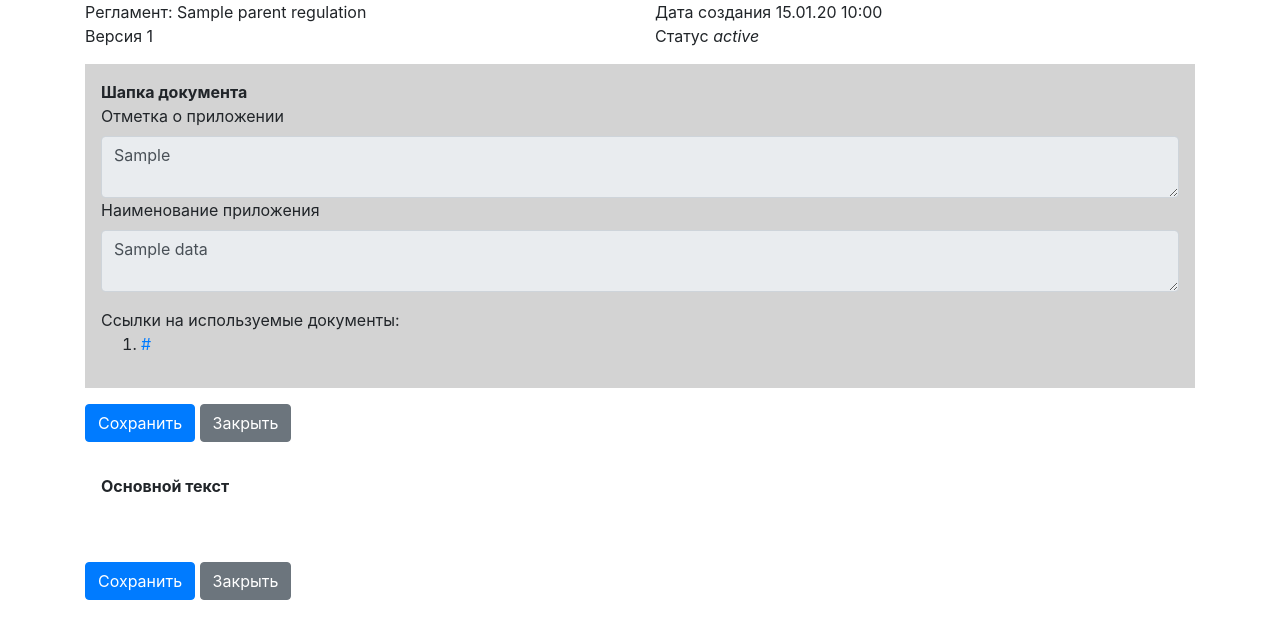
After one commit to romakir/kanbala, a Flask app: template app/templates/main/regulation_comments.html in a window 1280 px wide. The commit adds this page. Shown: the top 639 px of the page. Run offline with Flask 2, Linux system fonts and the light colour scheme; the template is opened without the code that fills it: most values are stand-ins (such as "Sample title", 1, 10 or a date in 2020); data that the repository does not hold is empty; some libraries are stand-ins or nearby versions.

Commit message:
Страница комментариев

```diff
--- a/app/templates/main/index.html
+++ b/app/templates/main/index.html
@@ -41,6 +41,7 @@
                                         <li>
                                             <a href="{{ url_for('main.regulation_show', regulation_version_id=version.id) }}">Версия {{ version.version_number }}</a>
                                             <span class="badge badge-dark">{{ version.status }}</span>
+                                            <a href="{{ url_for('main.show_regulation_comment_mode', regulation_version_id=version.id) }}">В режиме комментирования</a>
                                         </li>
                                     {% endfor %}
                                 </ul>
--- /dev/null
+++ b/app/templates/main/regulation_comments.html
@@ -0,0 +1,153 @@
+{% extends 'base.html' %}
+
+{% block content %}
+    <div class="container">
+        <div class="row">
+            <div class="col">
+                <p class="m-0">Регламент: {{ regulation_version.parent_regulation().short_name }}
+{#                    <a class="btn btn-link" data-toggle="collapse" href="#collapseRenameRegulation" role="button" aria-expanded="false" aria-controls="collapseRenameRegulation">#}
+{#                        Переименовать#}
+{#                    </a>#}
+                </p>
+                <div class="collapse" id="collapseRenameRegulation">
+{#                    <div class="card card-body">#}
+{#                        <p class="">Переименовать</p>#}
+{#                        <form class="form-inline p-0" action="" method="post">#}
+{#                            {{ rename_regulation_form.hidden_tag() }}#}
+{##}
+{#                            {{ rename_regulation_form.name() }}#}
+{#                            {{ rename_regulation_form.rename() }}#}
+{#                        </form>#}
+{#                    </div>#}
+                </div>
+                <p>Версия {{ regulation_version.version_number }}</p>
+            </div>
+            <div class="col">
+                <p class="m-0">Дата создания {{ regulation_version.created.strftime('%d.%m.%y %H:%M') }}</p>
+                <p>Статус <em>{{ regulation_version.status }}</em></p>
+            </div>
+        </div>
+{#            <form class="form-inline text-right m-3" action="" method="post">#}
+{#                {{ add_document_link.hidden_tag() }}#}
+{##}
+{#                {{ add_document_link.link.label(class='mr-3') }}#}
+{#                {{ add_document_link.link() }}#}
+{#                {{ add_document_link.add() }}#}
+{#            </form>#}
+        <div class="row">
+            <form class="col" method="POST" action='/save_regulation_{{ regulation_version.id }}' id='editor'>
+                <div class="form-group" id='headers'>
+                    <div id='hdrs' class="p-3" style="background: lightgray">
+                        <b>Шапка документа</b>
+                        <div class="">
+                            <label for='header_application'>Отметка о приложении</label>
+                            <textarea readonly class='form-control' name='header_application' id='header_application'>{{ data['header_application'] }}</textarea>
+                        </div>
+                        <div>
+                            <label for='header_name'>Наименование приложения</label>
+                            <textarea readonly class='form-control' name='header_name'  id='header_name'>{{ data['header_name'] }}</textarea>
+                            <p class="mb-0 mt-3">Ссылки на используемые документы:</p>
+                            <ol>
+                                {% for doc in regulation_base_documents %}
+                                    <li><a href="{{ doc.link }}" target="_blank">{{ doc.link }}</a></li>
+                                {% endfor %}
+                            </ol>
+{#                            <label for='header_base_doc'>На основании нормативно-правовых актов (вставьте ссылку, нажмите Enter)</label>#}
+{#                            <textarea rows="1" class='form-control' name='header_base_doc'  id='header_base_doc' placeholder="Вставьте ссылку, нажмите Enter">{{ data['header_base_doc'] }}</textarea>#}
+                        </div>
+                    </div>
+                    <button class="btn btn-primary mt-3" form="editor" type="submit">Сохранить</button>
+                    <a class="btn btn-secondary mt-3" href="{{ url_for('main.index') }}">Закрыть</a>
+                </div>
+                <div class="p-3 main-text">
+                    <p><b>Основной текст</b></p>
+                    <div class="row p-3">
+{#                        <a href="{{ url_for('main.editor_add_chapter', regulation_version_id=regulation_version.id) }}" class="btn btn-success col-2">Добавить раздел</a>#}
+{#                        <div class="col text-right ml-auto">#}
+{#                            <label  for="file">Подгрузить приложение</label>#}
+{#                            <input  type="file" id="file">#}
+{#                        </div>#}
+                    </div>
+                </div>
+                <button class="btn btn-primary" form="editor" type="submit">Сохранить</button>
+                <a class="btn btn-secondary" href="{{ url_for('main.index') }}">Закрыть</a>
+            </form>
+        </div>
+    </div>
+
+{% endblock %}
+
+{% block scripts %}
+    <script src="https://ajax.googleapis.com/ajax/libs/jquery/3.5.1/jquery.min.js"></script>
+    <script src="https://code.jquery.com/jquery-3.5.1.slim.min.js" integrity="sha384-DfXdz2htPH0lsSSs5nCTpuj/zy4C+OGpamoFVy38MVBnE+IbbVYUew+OrCXaRkfj" crossorigin="anonymous"></script>
+    <script src="https://cdn.jsdelivr.net/npm/popper.js@1.16.0/dist/umd/popper.min.js" integrity="sha384-Q6E9RHvbIyZFJoft+2mJbHaEWldlvI9IOYy5n3zV9zzTtmI3UksdQRVvoxMfooAo" crossorigin="anonymous"></script>
+    <script src="https://stackpath.bootstrapcdn.com/bootstrap/4.5.0/js/bootstrap.min.js" integrity="sha384-OgVRvuATP1z7JjHLkuOU7Xw704+h835Lr+6QL9UvYjZE3Ipu6Tp75j7Bh/kR0JKI" crossorigin="anonymous"></script>
+    <script>
+        {# загрузка текста #}
+        let data = {{ data|safe }};
+        let pattern = /chapter_\d/;
+        let chapters = [];
+        for (let item in data) if (item.match(pattern)) chapters.push({'text': data[item]})
+        let index = 0;
+        for (let chapter in chapters) {
+            index++
+            let main_text_wrapper = $('.main-text')
+            let chapter_wrapper_node = $(`<div class="chapter_${index} accordion" id="accordion_chapter_${index}"></div>`)
+            let accordeon_card = $(`<div class="card"></div>`)
+            chapter_wrapper_node.append(accordeon_card)
+            let card_header = $(`<div class="card-header" id="heading_chapter_${index}"></div>`)
+            accordeon_card.append(card_header)
+            let accordeon_name = $(`<h5 class="mb-0"><button class="btn btn-link" type="button" data-toggle="collapse" data-target="#collapse_chapter_${index}" aria-expanded="true" aria-controls="collapse_chapter_${index}">Раздел ${index} ${chapters[chapter]['text']}</button></h5>`)
+            card_header.append(accordeon_name)
+
+            let collapse_node = $(`<div id="collapse_chapter_${index}" class="collapse show" aria-labelledby="heading_chapter_${index}" data-parent="#accordion_chapter_${index}"></div>`)
+            accordeon_card.append(collapse_node)
+
+            let card_body_node = $(`<div class="card-body"></div>`)
+            collapse_node.append(card_body_node)
+
+
+            let chapter_header_node = $(`<p class="mb-0 mt-2">Раздел ${index}</p>`)
+            let chapter_node = $(`<textarea readonly style="background: white" class="form-control text-left" id=chapter_name_${index} name="chapter_${index}" placeholder="Заголовок раздела">${chapters[chapter]['text']}</textarea>`)
+            {#let add_paragraph_button = $(`<a class="btn btn-secondary ml-3" href="{{ url_for('main.add_paragraph', regulation_version_id=regulation_version.id, chapter_number='') }}${index}">Добавить пункт</a>`)#}
+
+            let paragraph_pattern = new RegExp('paragraph_'+(Number(chapter)+1).toString()+'_\\d')
+            let paragraphs = [];
+            for (let item in data) {
+                if (item.match(paragraph_pattern)) paragraphs.push({'text': data[item]})
+            }
+
+            card_body_node.append(chapter_header_node, chapter_node)
+            main_text_wrapper.append(chapter_wrapper_node)
+
+
+            for (let paragraph in paragraphs) {
+                let paragraph_header_node = $(`<p class="ml-3 mb-0 mt-3" id=paragraph_name_${Number(paragraph)+1}_${Number(paragraph)+1}>Пункт ${Number(chapter)+1}.${Number(paragraph)+1}</p>`)
+                let paragraph_node = $(`<textarea readonly style="background: white;" rows="15"  class="form-control ml-3 mr-3" name=paragraph_${Number(chapter)+1}_${Number(paragraph)+1}>${paragraphs[paragraph]['text']}</textarea>`)
+                let comment_node = $(`<textarea rows="4" class="form-control ml-3 mr-3" placeholder="Комментировать пункт ${Number(chapter)+1}.${Number(paragraph)+1}"></textarea>`)
+                card_body_node.append(paragraph_header_node, paragraph_node, comment_node)
+            }
+        }
+
+        {#  сохранение ссылок  #}
+        let link_area = $('#header_base_doc')
+        link_area.keypress(addBaseDocumentLink)
+
+        function addBaseDocumentLink(e) {
+            if (e.originalEvent.key==='Enter') {
+                {#let link_count = document.querySelectorAll('.base-doc-link').length#}
+                {#let base_document_link = $(`<a rows="1" name="link_${link_count+1}" id="link_${link_count+1}" class="d-block base-doc-link btn btn-link form-control text-left" href="${link_area.val()}" target="_blank">${link_count+1}. ${link_area.val()}</a>`)#}
+                {#let headers = $('#hdrs')#}
+                {#headers.append(base_document_link)#}
+                {#link_area.val('')#}
+                {#let url = "{{ url_for('main.index', _external=True) }}"#}
+                {##}
+                {#data = {#}
+                {#    request: 'chat'#}
+                {#params = {#}
+                {#    method: 'POST',#}
+                {#    body: JSON.stringify(data)#}
+                };
+            };
+    </script>
+{% endblock %}
```
Also changed, not shown: app/main/routes.py (+12 -0 lines).
